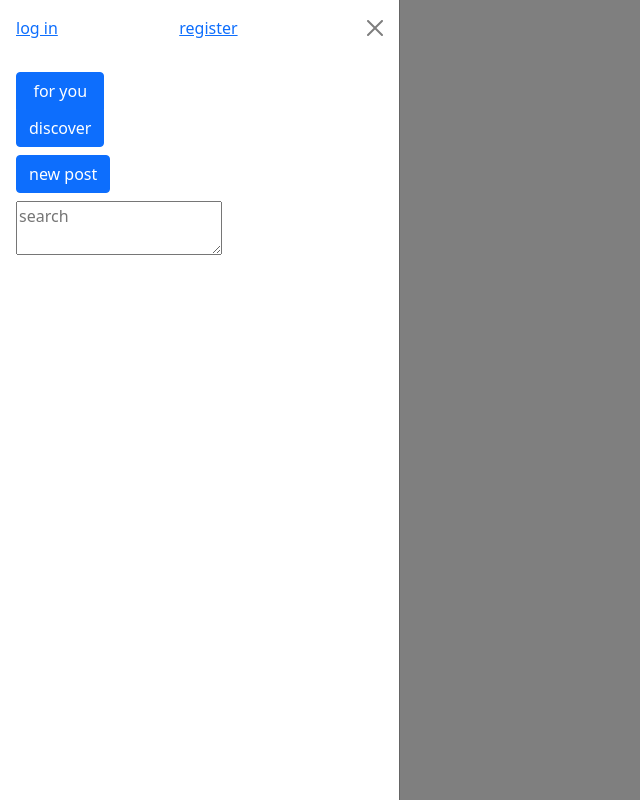
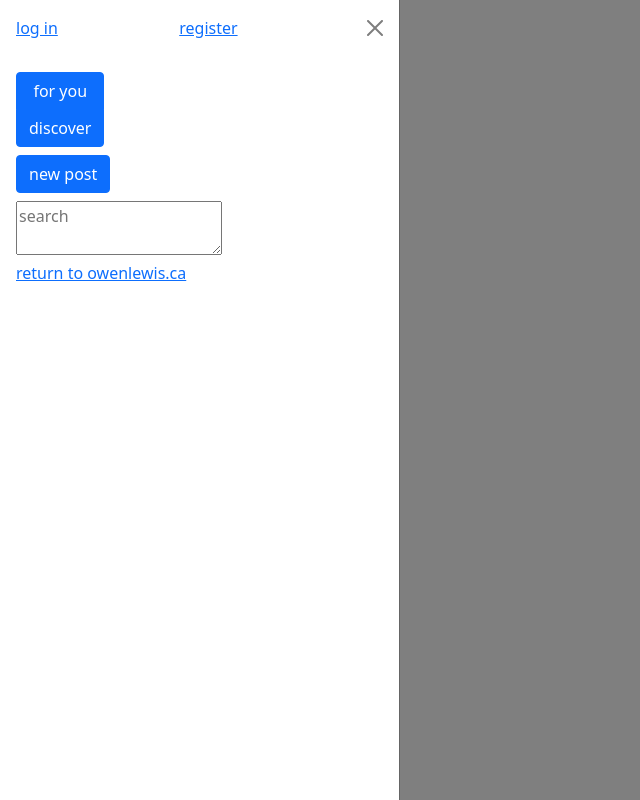
Before and after one commit to olewis8/django-blog, a Django app: page /blog/ in a window 1280 px wide, after a click on "menu". Shown: the whole page, without its empty margins (0-640 px from the left). Run offline with Django 3.2, Linux system fonts and the light colour scheme.

Commit message:
add home link to off canvas menu

```diff
--- a/src/blog/templates/components/blog/off-canvas-menu.html
+++ b/src/blog/templates/components/blog/off-canvas-menu.html
@@ -3,8 +3,8 @@
 </button>
 
 <div class="offcanvas offcanvas-start" tabindex="-1" id="menu">
+
   <div class="offcanvas-header">
-
     {% if request.user.is_authenticated %}
     <div class="btn-group" role="group">
       <button type="button" class="btn btn-primary" onclick="location.href='/users/{{request.user}}'">{{request.user}}</button>
@@ -19,7 +19,6 @@
     <a href='/users/login/'>log in</a>
     <a href='/users/register/'>register</a>
     {% endif %}
-
     <button type="button" class="btn-close text-reset" data-bs-dismiss="offcanvas"></button>
   </div>
 
@@ -28,14 +27,19 @@
       <button type="button" class="btn btn-primary" onclick=handleDidClickForYou()>for you</button>
       <button type="button" class="btn btn-primary" onclick='handleDidClickDiscover()'>discover</button>
     </div>
+
     <div class='mb-2' id='new-post-button'>
       <button type='button' class='btn btn-primary' onclick='location.href="/blog/new"'>new post</button>
     </div>
+
     <div id='search-bar'>
       <form>
         <textarea placeholder='search'></textarea>
       </form>
     </div>
 
+    <div>
+      <a href='../'>return to owenlewis.ca</a>
     </div>
   </div>
+</div>
```
Lines whose indentation alone changed are shown as unchanged.
